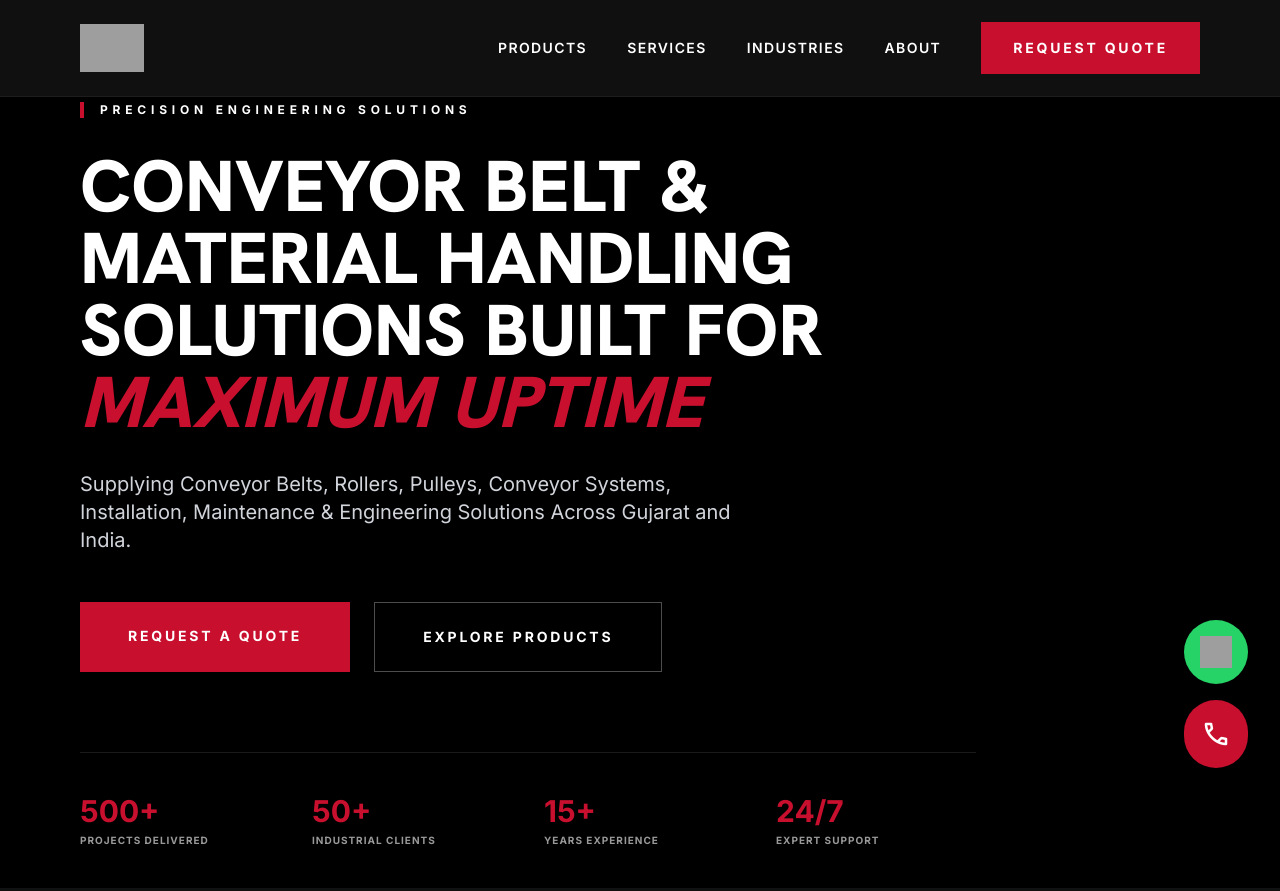
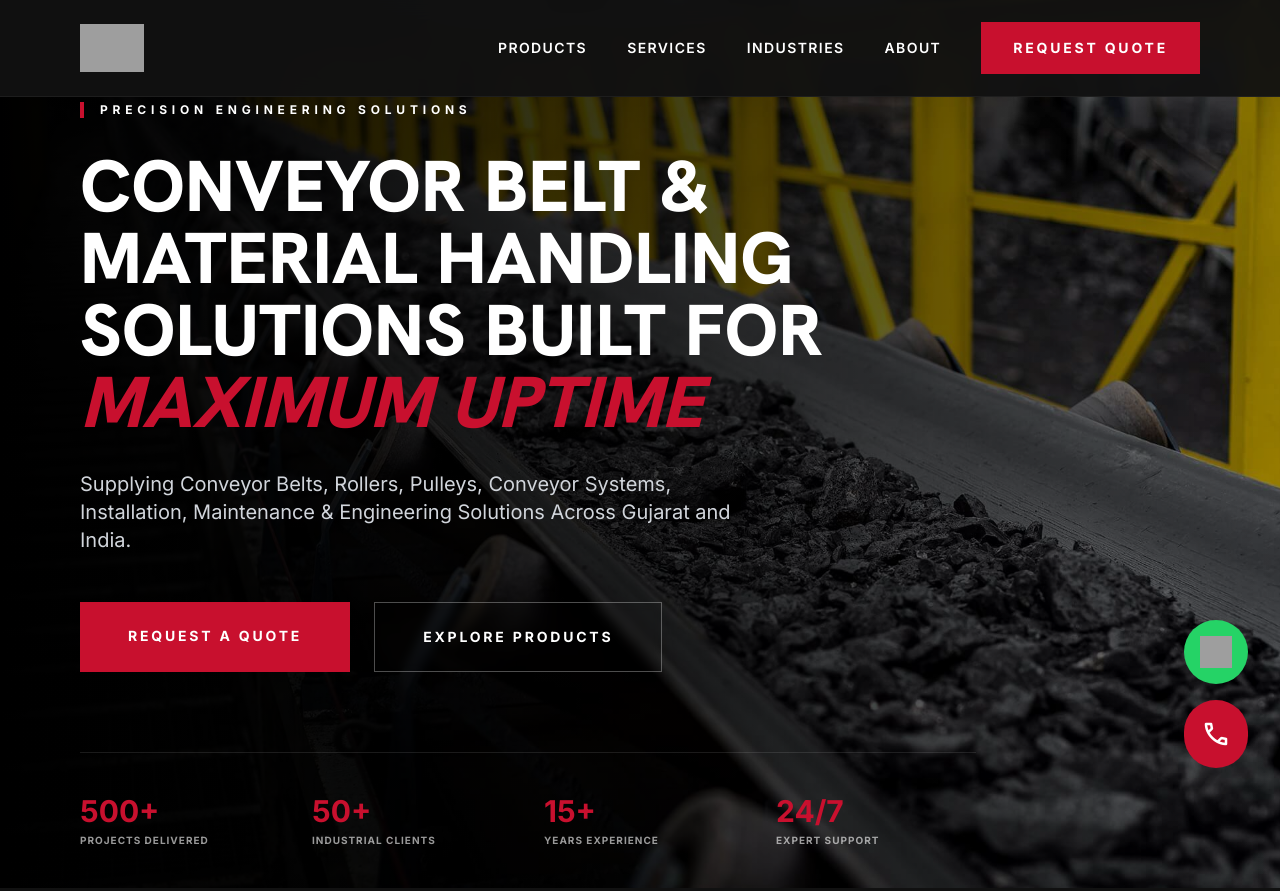
Before and after one commit to Nihal-369Dev/Unique-Rubber-Tech, a plain HTML site: page index.html in a window 1280 px wide. Shown: the top 891 px of the page. Drawn offline with nearby package versions, Linux system fonts and the light colour scheme; grey boxes are pictures that could not be loaded.

Commit message:
Update index.html

```diff
--- a/index.html
+++ b/index.html
@@ -203,7 +203,7 @@
 <div class="absolute inset-0 z-0">
 <div class="absolute inset-0 bg-gradient-to-r from-black via-black/60 to-transparent z-10"></div>
 <!-- Video Placeholder: Background Image with Overlay -->
-<img alt="Industrial manufacturing background" class="w-full h-full object-cover opacity-60" src="assets/hero-bg.jpeg">
+<img alt="Industrial manufacturing background" class="w-full h-full object-cover opacity-60" src="hero-bg.jpeg">
 </div>
 <div class="relative z-20 max-w-[1440px] mx-auto px-margin-mobile md:px-margin-desktop w-full">
 <div class="max-w-4xl">
```
